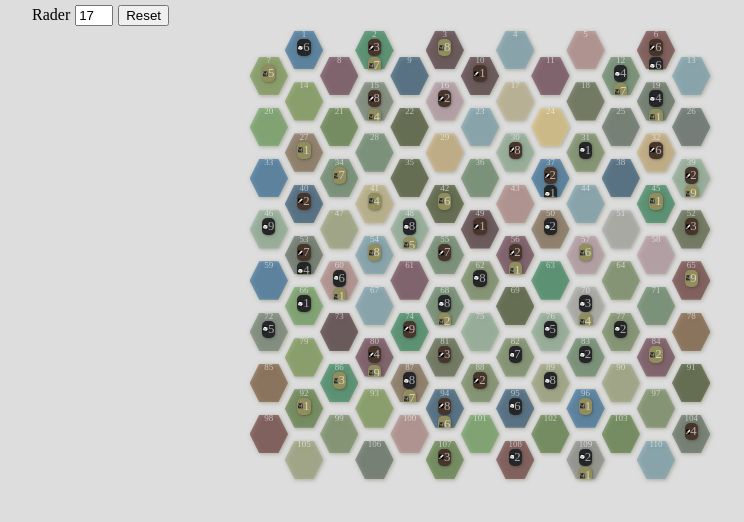
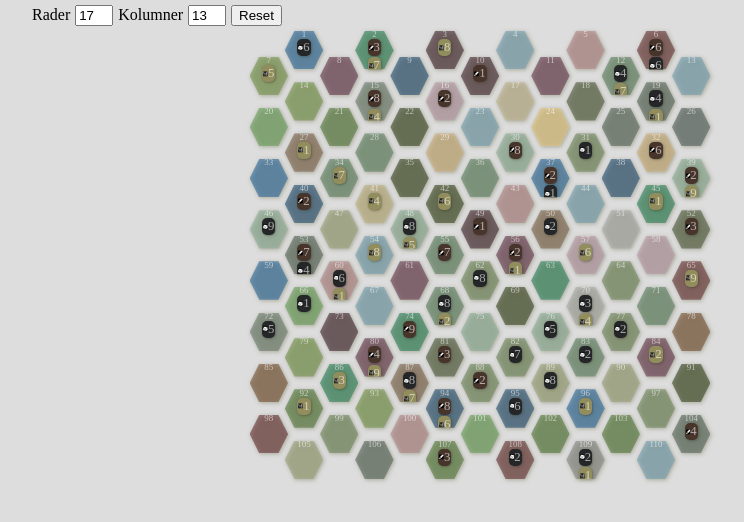
Before and after one commit to erikbjoern/boardgame-prototyping, a Vue app: page / in a window 1280 px wide. Shown: the top 522 px of the page, without its empty margins (160-904 px from the left). Built offline with nearby package versions, Linux system fonts and the light colour scheme.

Commit message:
add ability to dynamically add more columns
+ store newly added hexes in localStorage as well

```diff
--- a/src/App.vue
+++ b/src/App.vue
@@ -2,9 +2,9 @@
   <div>
     <div style="margin: 5px 15vw">
       <label htmlFor="rows">Rader</label>
-      <input id="rows" type="number" min="7" max="23" v-model="rows" />
-      <!-- <label htmlFor="columns">Kolumner</label>
-      <input id="columns" type="number" min="7" step="2" v-model="columns" /> -->
+      <input id="rows" type="number" min="9" max="23" v-model="rows" />
+      <label htmlFor="columns">Kolumner</label>
+      <input id="columns" type="number" min="11" max="30" v-model="columns" />
       <!-- <label htmlFor="distance">Distans</label>
       <input
         id="distance"
@@ -52,7 +52,8 @@ export default {
   },
   data() {
     return {
-      columns: 13,
+      columnCount: null,
+      rowCount: null,
       colors: colors,
       hexes: {
         rowsOdd: [],
@@ -60,11 +61,26 @@ export default {
         stashRowsOdd: [],
         stashRowsEven: [],
       },
-      rows: null, //sätts i created()
       // villageDistance: null, //sätts i created()
     };
   },
   computed: {
+    columns: {
+      get() {
+        return this.columnCount;
+      },
+      set(value) {
+        this.columnCount = parseInt(value);
+      },
+    },
+    rows: {
+      get() {
+        return this.rowCount;
+      },
+      set(value) {
+        this.rowCount = parseInt(value);
+      },
+    },
     villageDistanceMaximum() {
       return Math.ceil(this.rows / 4 - 1);
     },
@@ -80,18 +96,51 @@ export default {
     randomColor() {
       return this.colors[Math.floor(Math.random() * this.colors.length)];
     },
+    addHexColumns(difference, oldColumnTotal) {
+      const { rowsOdd, rowsEven, stashRowsOdd, stashRowsEven } = this.hexes;
+      const previouslyHighestHexNumber = Math.floor(
+        (oldColumnTotal / 2) * this.rows
+      );
+      let hexNumber = previouslyHighestHexNumber + 1;
+
+      for (let i = 0; i < this.rows; i++) {
+        const tileCount =
+          Math.floor(difference / 2) +
+          (difference % 2) * ((i + (oldColumnTotal % 2)) % 2);
+        const index = Math.floor(i / 2);
+        const tileRow = i % 2 == 0 ? rowsOdd[index] : rowsEven[index];
+
+        for (let t = 0; t < tileCount; t++, hexNumber++) {
+          const tile = {
+            number: hexNumber,
+            color: this.randomColor(),
+            resources: {
+              stone: this.getResource(),
+              wood: this.getResource(),
+              wheat: this.getResource(),
+            },
+          };
+          tileRow.push(tile);
+        }
+      }
+
+      localStorage.setItem(
+        "hexRows",
+        JSON.stringify({ rowsOdd, rowsEven, stashRowsOdd, stashRowsEven })
+      );
+    },
     addHexRows(difference, oldRowTotal) {
       const { rowsOdd, rowsEven, stashRowsOdd, stashRowsEven } = this.hexes;
-      const columns = parseInt(this.columns);
+      const columns = this.columns;
       const newRowTotal = oldRowTotal + difference;
-      const previouslyHighestHexNumber = Math.ceil(
-        ((oldRowTotal / 2) * (2 * columns - (columns % 2))) / 2
+      const previouslyHighestHexNumber = Math.floor(
+        (oldRowTotal * columns) / 2
       );
       let hexNumber = previouslyHighestHexNumber + 1;
 
       for (let i = oldRowTotal; i < newRowTotal; i++) {
         let tileRow = [];
-        const tileCount = Math.floor(columns / 2) + (i % 2);
+        const tileCount = Math.floor(columns / 2) + (((columns % 2) * i) % 2);
 
         if (i % 2 == 0 && stashRowsOdd.length) {
           tileRow = stashRowsOdd.pop();
@@ -112,11 +161,9 @@ export default {
           }
         }
 
-        const index = Math.floor(i / 2)
+        const index = Math.floor(i / 2);
 
-        i % 2 == 0
-          ? (rowsOdd[index] = tileRow)
-          : (rowsEven[index] = tileRow);
+        i % 2 == 0 ? (rowsOdd[index] = tileRow) : (rowsEven[index] = tileRow);
       }
 
       localStorage.setItem(
@@ -142,16 +189,15 @@ export default {
     reset() {
       localStorage.removeItem("hexRows");
       localStorage.removeItem("rowCount");
+      localStorage.removeItem("columnCount");
       // localStorage.removeItem("villageDistance");
       window.location.reload();
     },
   },
   watch: {
-    rows: {
-      handler(newValue, oldValue) {
+    rows(newValue, oldValue) {
       if (oldValue == 0 || oldValue == null) return;
 
-        oldValue = parseInt(oldValue);
       const difference = Math.abs(newValue - oldValue);
 
       if (newValue > oldValue) {
@@ -162,6 +208,16 @@ export default {
 
       localStorage.setItem("rowCount", newValue.toString());
     },
+    columns(newValue, oldValue) {
+      if (oldValue == 0 || oldValue == null) return;
+
+      const difference = Math.abs(newValue - oldValue);
+
+      if (newValue > oldValue) {
+        this.addHexColumns(difference, oldValue);
+      }
+
+      localStorage.setItem("columnCount", newValue.toString());
     },
     villageDistance(newValue) {
       localStorage.setItem("villageDistance", newValue.toString());
@@ -178,12 +234,14 @@ export default {
     const savedHexRows = JSON.parse(localStorage.getItem("hexRows"));
     // const savedVillageDistance = localStorage.getItem("villageDistance");
     const savedRowCount = parseInt(localStorage.getItem("rowCount"));
+    const savedColumnCount = parseInt(localStorage.getItem("columnCount"));
 
     // this.villageDistance = savedVillageDistance || 2;
     this.rows = savedRowCount || 17;
+    this.columns = savedColumnCount || 13;
 
     if (savedHexRows) {
-      this.hexes = savedHexRows
+      this.hexes = savedHexRows;
     } else {
       this.addHexRows(this.rows, 0);
     }
```
Lines whose indentation alone changed are shown as unchanged.
